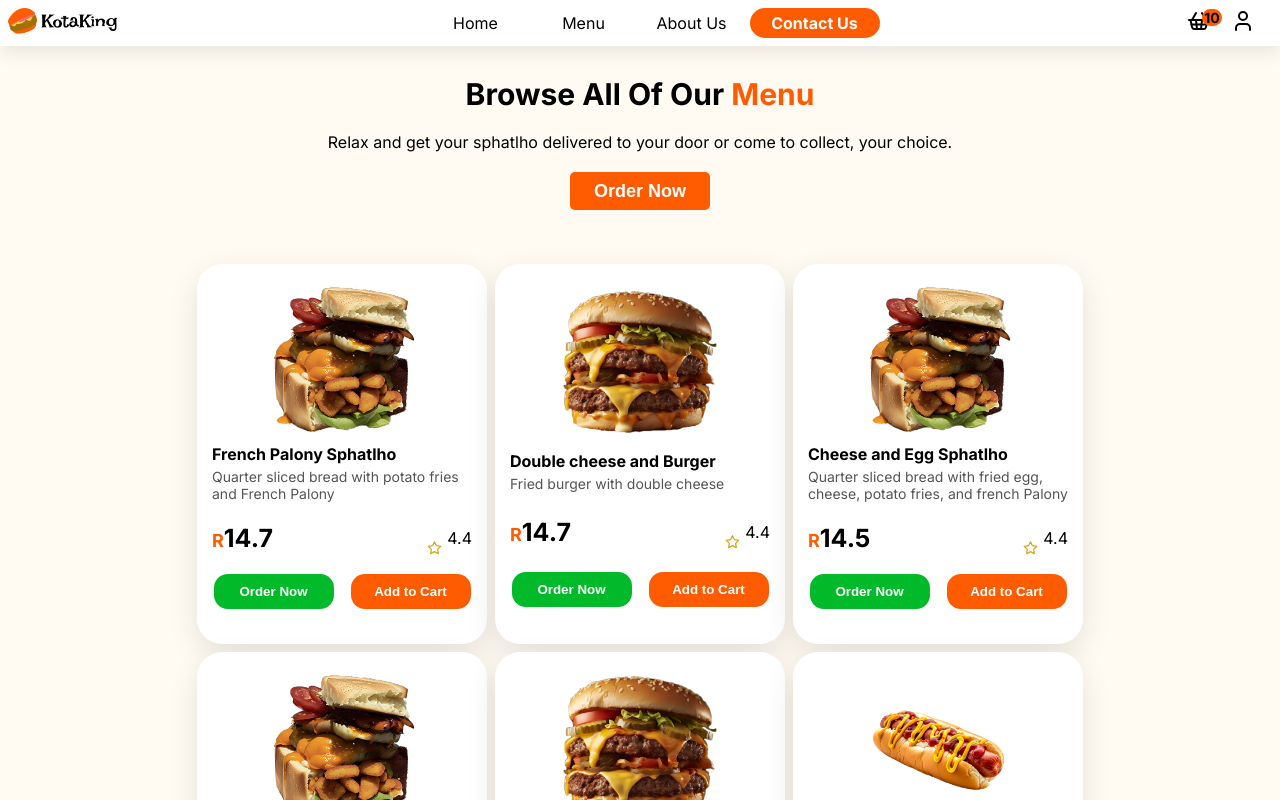
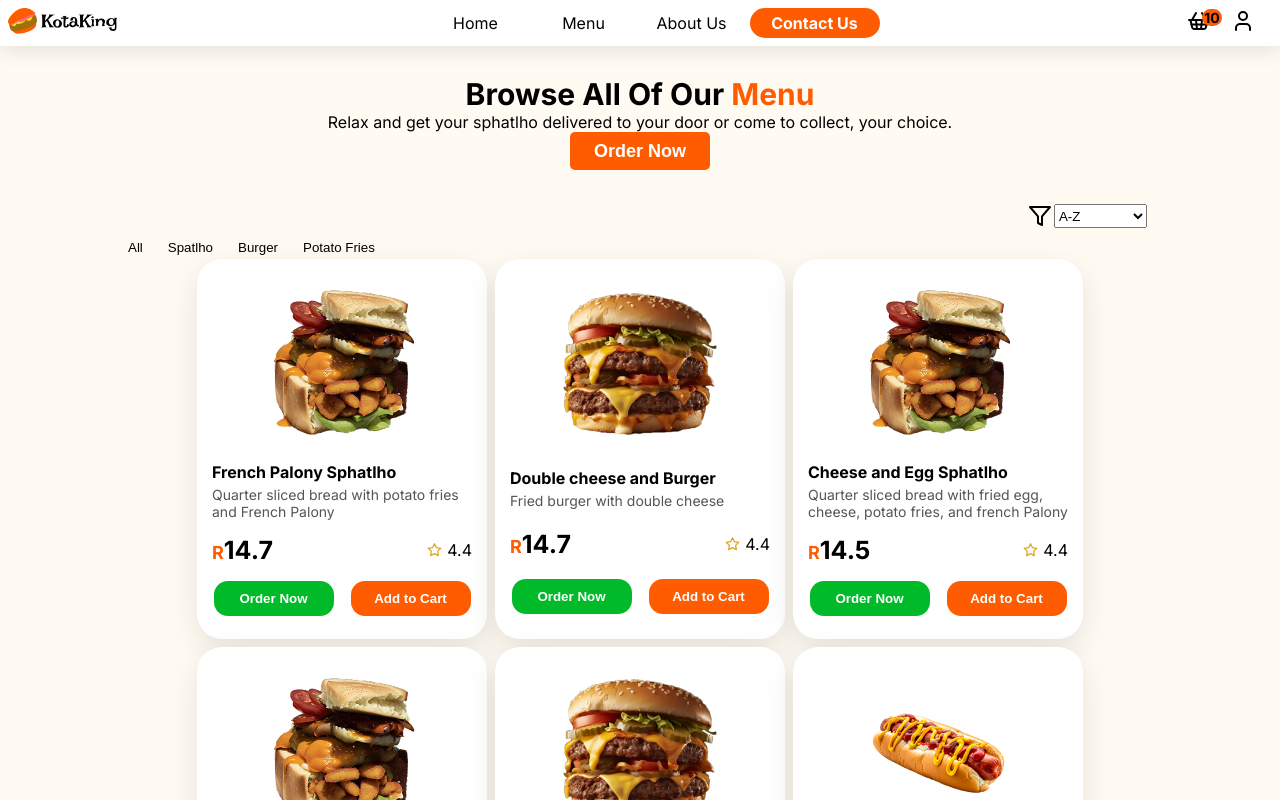
Before and after one commit to jpitdeveloper/kotaking-app, a React (Vite) app in the folder frontend/: page /menu in a window 1280 px wide. Shown: the top 800 px of the page. Built offline with nearby package versions, Linux system fonts and the light colour scheme.

Commit message:
add menu filters

```diff
--- a/frontend/src/pages/shop/Menu.css
+++ b/frontend/src/pages/shop/Menu.css
@@ -2,12 +2,30 @@
  text-align: center;
  margin-top: 30px;
  margin-bottom: 30px;
-}
-.menu-banner h1, p, button{
-  margin-bottom: 20px;
 }
 .menu-cards{
   display: flex;
   flex-wrap: wrap;
   justify-content: center;
 }
+.category-filter{
+  display: flex;
+  gap: 25px;
+}
+.category-filter button{
+  border: none;
+  background: none;
+}
+.filter{
+  margin-top: 70px;
+  position: relative;
+  display: flex;
+  justify-content: space-between;
+}
+.filter-icon{
+  display: flex;
+  gap: 2px;
+  position: absolute;
+ top: -240%;
+ right: 0.5%;
+}
--- a/frontend/src/pages/shop/Menu.jsx
+++ b/frontend/src/pages/shop/Menu.jsx
@@ -1,6 +1,7 @@
 import React, { useEffect, useState } from "react";
 import Cards from "../../components/Cards";
 import "./Menu.css";
+import { Filter } from "lucide-react";
 
 const Menu = () => {
   const [menu, setMenu] = useState([]);
@@ -81,6 +82,23 @@ const Menu = () => {
         </p>
         <button className="cat-button">Order Now</button>
       </div>
+      <div className="filter">
+        <div className="category-filter">
+          <button>All</button>
+          <button>Spatlho</button>
+          <button>Burger</button>
+          <button>Potato Fries</button>
+        </div>
+        <div className="filter-icon">
+          <Filter />
+          <select>
+            <option value="A-Z">A-Z</option>
+            <option value="Z-A">Z-A</option>
+            <option value="low-to-high">Low to High</option>
+            <option value="high-to-low">High to Low</option>
+          </select>
+        </div>
+      </div>
       {/* products card */}
       <div className="menu-cards">
         {filterdItems.map((item) => (
```
